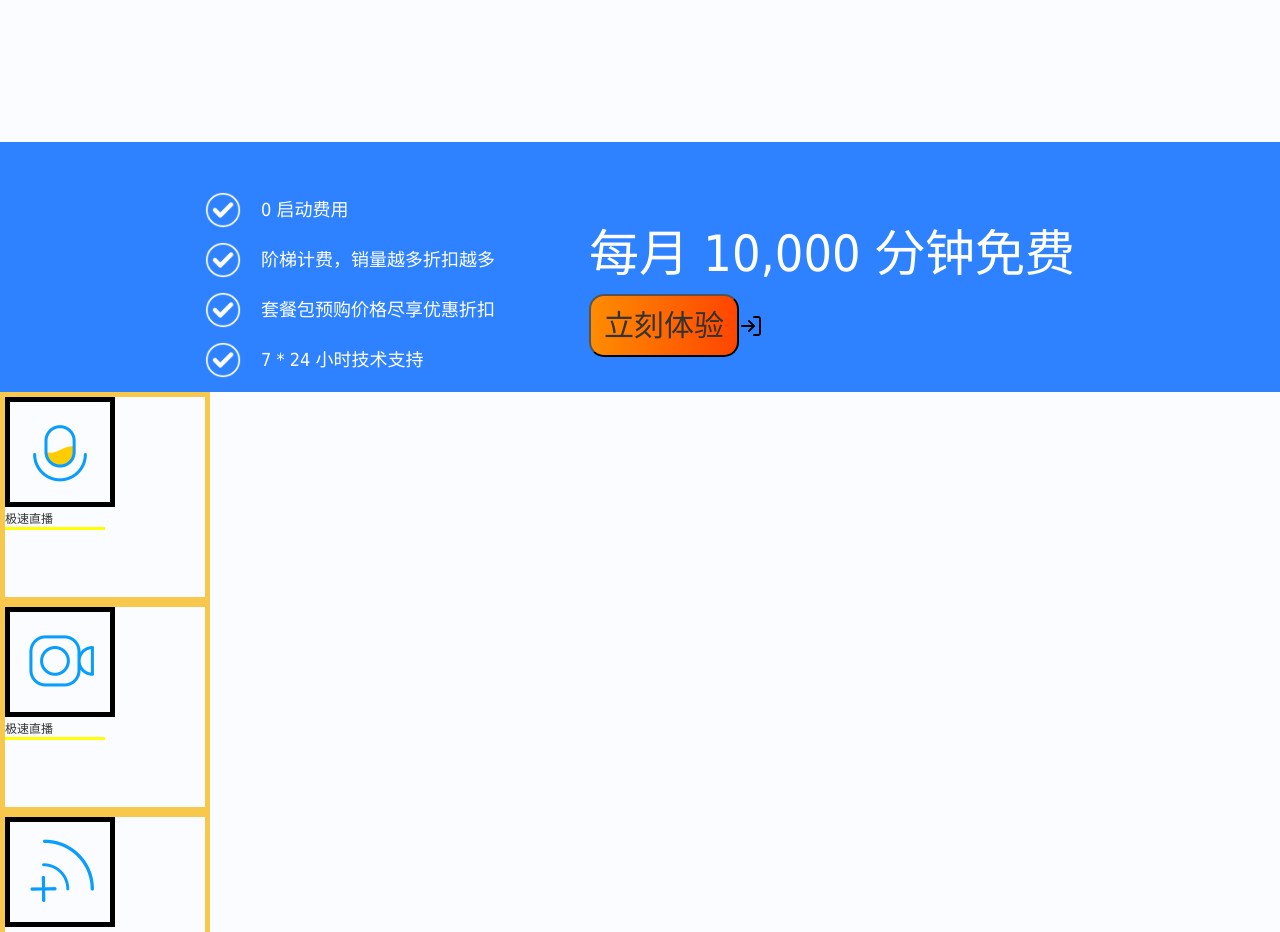
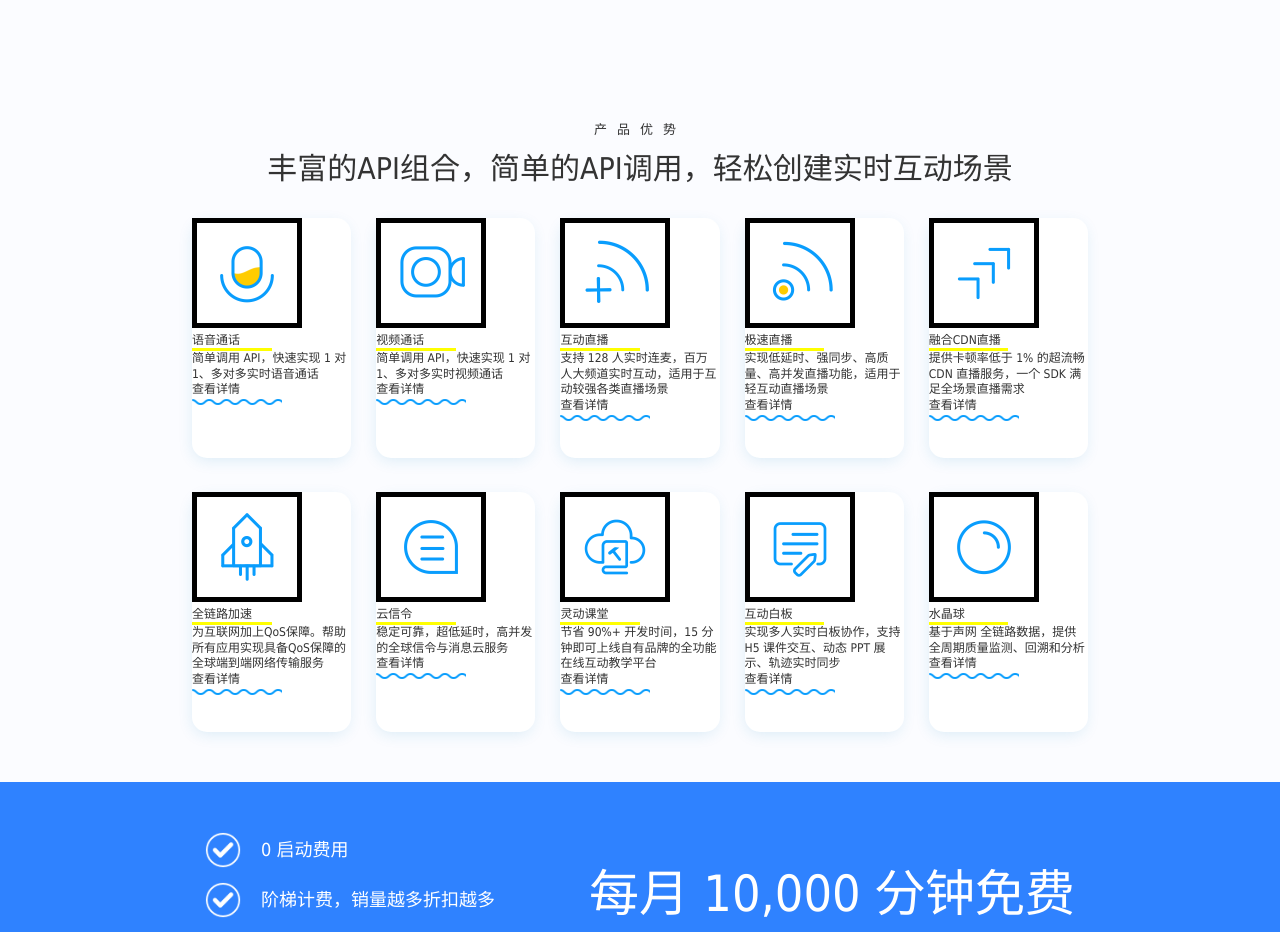
Before and after one commit to Wang1ing/vueDemo001, a Vue app: page / in a window 1280 px wide. Shown: the part 1540-2472 px from the top of the page. Built offline with nearby package versions, Linux system fonts and the light colour scheme.

Commit message:
10.27.11.54提交.统计产品优势介绍的各个优势的详细信息和波浪下划线gif，（tips：display：grid 表格布局 grid-template-columns 表格布局列样式 grid-template-rows 行样式 grid-column-gap 列间距 grid-row-gap 行间距）

```diff
--- a/src/components/vm_showGoodnessAndGif.vue
+++ b/src/components/vm_showGoodnessAndGif.vue
@@ -1,14 +1,30 @@
 <template>
   <div>
+    <div class="all_goodness_div">
+      <div class="all_goodness_title">产品优势</div>
+      <div class="all_goodness_info">丰富的API组合，简单的API调用，轻松创建实时互动场景</div>
+    </div>
+    <div class="the_goodness_div">
       <div class="the_main_div" v-for="(item , index) in png_gif_list" :key="index">
         <img v-if="item.show_gif_status" :src="item.png_url" alt="zwsj"
-           @mouseover="item.show_gif_status = !item.show_gif_status" @mouseout="item.show_gif_status = !item.show_gif_status">
+             @mouseover="item.show_gif_status = !item.show_gif_status"
+             @mouseout="item.show_gif_status = !item.show_gif_status">
         <img v-else :src="item.gif_url" alt="zwsj"
-           @mouseover="item.show_gif_status = !item.show_gif_status" @mouseout="item.show_gif_status = !item.show_gif_status">
+             @mouseover="item.show_gif_status = !item.show_gif_status"
+             @mouseout="item.show_gif_status = !item.show_gif_status">
         <div>
-        极速直播
+          {{ item.the_goodness_title }}
         </div>
         <div class="bottom_line">
+        </div>
+        <div>
+          {{item.the_goodness_inof}}
+        </div>
+        <div>
+          查看详情
+        </div>
+        <div class="the_bottom_wave">
+        </div>
       </div>
     </div>
     </div>
@@ -19,38 +35,123 @@ export default {
   name: 'vm_showGoodnessAndGif',
   data () {
     return {
-      png_gif_list: [{png_url: require('../assets/png_or_gif/01.png'), gif_url: require('../assets/png_or_gif/01.gif'), show_gif_status: true},
-        {png_url: require('../assets/png_or_gif/02.png'), gif_url: require('../assets/png_or_gif/02.gif'), show_gif_status: true},
-        {png_url: require('../assets/png_or_gif/03.png'), gif_url: require('../assets/png_or_gif/03.gif'), show_gif_status: true},
-        {png_url: require('../assets/png_or_gif/04.png'), gif_url: require('../assets/png_or_gif/04.gif'), show_gif_status: true},
-        {png_url: require('../assets/png_or_gif/05.png'), gif_url: require('../assets/png_or_gif/05.gif'), show_gif_status: true},
-        {png_url: require('../assets/png_or_gif/06.png'), gif_url: require('../assets/png_or_gif/06.gif'), show_gif_status: true},
-        {png_url: require('../assets/png_or_gif/07.png'), gif_url: require('../assets/png_or_gif/07.gif'), show_gif_status: true},
-        {png_url: require('../assets/png_or_gif/08.png'), gif_url: require('../assets/png_or_gif/08.gif'), show_gif_status: true},
-        {png_url: require('../assets/png_or_gif/09.png'), gif_url: require('../assets/png_or_gif/09.gif'), show_gif_status: true},
-        {png_url: require('../assets/png_or_gif/10.png'), gif_url: require('../assets/png_or_gif/10.gif'), show_gif_status: true}
+      png_gif_list: [{
+        png_url: require('../assets/png_or_gif/01.png'),
+        gif_url: require('../assets/png_or_gif/01.gif'),
+        show_gif_status: true,
+        the_goodness_title: '语音通话',
+        the_goodness_inof: '简单调用 API，快速实现 1 对 1、多对多实时语音通话'
+      },
+      {
+        png_url: require('../assets/png_or_gif/02.png'),
+        gif_url: require('../assets/png_or_gif/02.gif'),
+        show_gif_status: true,
+        the_goodness_title: '视频通话',
+        the_goodness_inof: '简单调用 API，快速实现 1 对 1、多对多实时视频通话'
+      },
+      {
+        png_url: require('../assets/png_or_gif/03.png'),
+        gif_url: require('../assets/png_or_gif/03.gif'),
+        show_gif_status: true,
+        the_goodness_title: '互动直播',
+        the_goodness_inof: '支持 128 人实时连麦，百万人大频道实时互动，适用于互动较强各类直播场景'
+      },
+      {
+        png_url: require('../assets/png_or_gif/04.png'),
+        gif_url: require('../assets/png_or_gif/04.gif'),
+        show_gif_status: true,
+        the_goodness_title: '极速直播',
+        the_goodness_inof: '实现低延时、强同步、高质量、高并发直播功能，适用于轻互动直播场景'
+      },
+      {
+        png_url: require('../assets/png_or_gif/05.png'),
+        gif_url: require('../assets/png_or_gif/05.gif'),
+        show_gif_status: true,
+        the_goodness_title: '融合CDN直播',
+        the_goodness_inof: '提供卡顿率低于 1% 的超流畅 CDN 直播服务，一个 SDK 满足全场景直播需求'
+      },
+      {
+        png_url: require('../assets/png_or_gif/06.png'),
+        gif_url: require('../assets/png_or_gif/06.gif'),
+        show_gif_status: true,
+        the_goodness_title: '全链路加速',
+        the_goodness_inof: '为互联网加上QoS保障。帮助所有应用实现具备QoS保障的全球端到端网络传输服务'
+      },
+      {
+        png_url: require('../assets/png_or_gif/07.png'),
+        gif_url: require('../assets/png_or_gif/07.gif'),
+        show_gif_status: true,
+        the_goodness_title: '云信令',
+        the_goodness_inof: '稳定可靠，超低延时，高并发的全球信令与消息云服务'
+      },
+      {
+        png_url: require('../assets/png_or_gif/08.png'),
+        gif_url: require('../assets/png_or_gif/08.gif'),
+        show_gif_status: true,
+        the_goodness_title: '灵动课堂',
+        the_goodness_inof: '节省 90%+ 开发时间，15 分钟即可上线自有品牌的全功能在线互动教学平台'
+      },
+      {
+        png_url: require('../assets/png_or_gif/09.png'),
+        gif_url: require('../assets/png_or_gif/09.gif'),
+        show_gif_status: true,
+        the_goodness_title: '互动白板',
+        the_goodness_inof: '实现多人实时白板协作，支持 H5 课件交互、动态 PPT 展示、轨迹实时同步'
+      },
+      {
+        png_url: require('../assets/png_or_gif/10.png'),
+        gif_url: require('../assets/png_or_gif/10.gif'),
+        show_gif_status: true,
+        the_goodness_title: '水晶球',
+        the_goodness_inof: '基于声网 全链路数据，提供全周期质量监测、回溯和分析'
+      }
       ]
     }
   },
-  methods: {
-    changegif () {
-      if (this.index < 10) {
-        this.index++
-      } else {
-        this.index = 0
-      }
-      console.log(this.show_gif_status)
-      this.show_gif_status = !this.show_gif_status
-    }
-  }
+  methods: {}
 }
 </script>
 
 <style scoped>
+.all_goodness_info,
+.all_goodness_title,
+.all_goodness_div{
+  display: block;
+}
+.all_goodness_div{
+  margin: 30px auto;
+  width: 70%;
+}
+
+.all_goodness_title {
+  width: 100%;
+  letter-spacing: 10px;
+  text-align: center;
+  font-size: 13px;
+}
+
+.all_goodness_info {
+  margin-top: 10px;
+  width: 100%;
+  text-align: center;
+  font-size: 30px;
+}
+
+.the_goodness_div{
+  width: 70%;
+  margin: auto;
+  display: grid;
+  grid-template-columns: 1fr 1fr 1fr 1fr 1fr;
+  grid-template-rows: 1fr 1fr;
+  grid-row-gap: 34px;
+  grid-column-gap: 25px;
+}
+
 .the_main_div {
-  width: 200px;
-  height: 200px;
-  border: #f8c84c solid 5px;
+  height: 240px;
+  background: #fff;
+  box-shadow: -1px 4px 16px -3px rgb(26 134 192 / 16%);
+  border-radius: 15px;
 }
 
 img {
@@ -63,4 +164,12 @@ img {
   width: 50%;
   border-bottom: yellow solid 3px;
 }
+
+.the_bottom_wave{
+  height: 8px;
+  width: 90px;
+  background-image: url("../assets/wave.gif");
+  background-size: 100%;
+  background-repeat: no-repeat;
+}
 </style>
--- a/src/views/Main.vue
+++ b/src/views/Main.vue
@@ -8,8 +8,8 @@
     <vmshowUsers/>
     <!--    <vmshowForte/>-->
     <vmshowFortes/>
+    <vmshowGoodnessAndGif/>
     <vmshowourService/>
-    <vmshowGoodnessAndGif/>
     <vmFooter/>
     <vmTotop/>
   </div>
```
Also changed, not shown: src/assets/wave.gif (added). Lines whose indentation alone changed are shown as unchanged.
